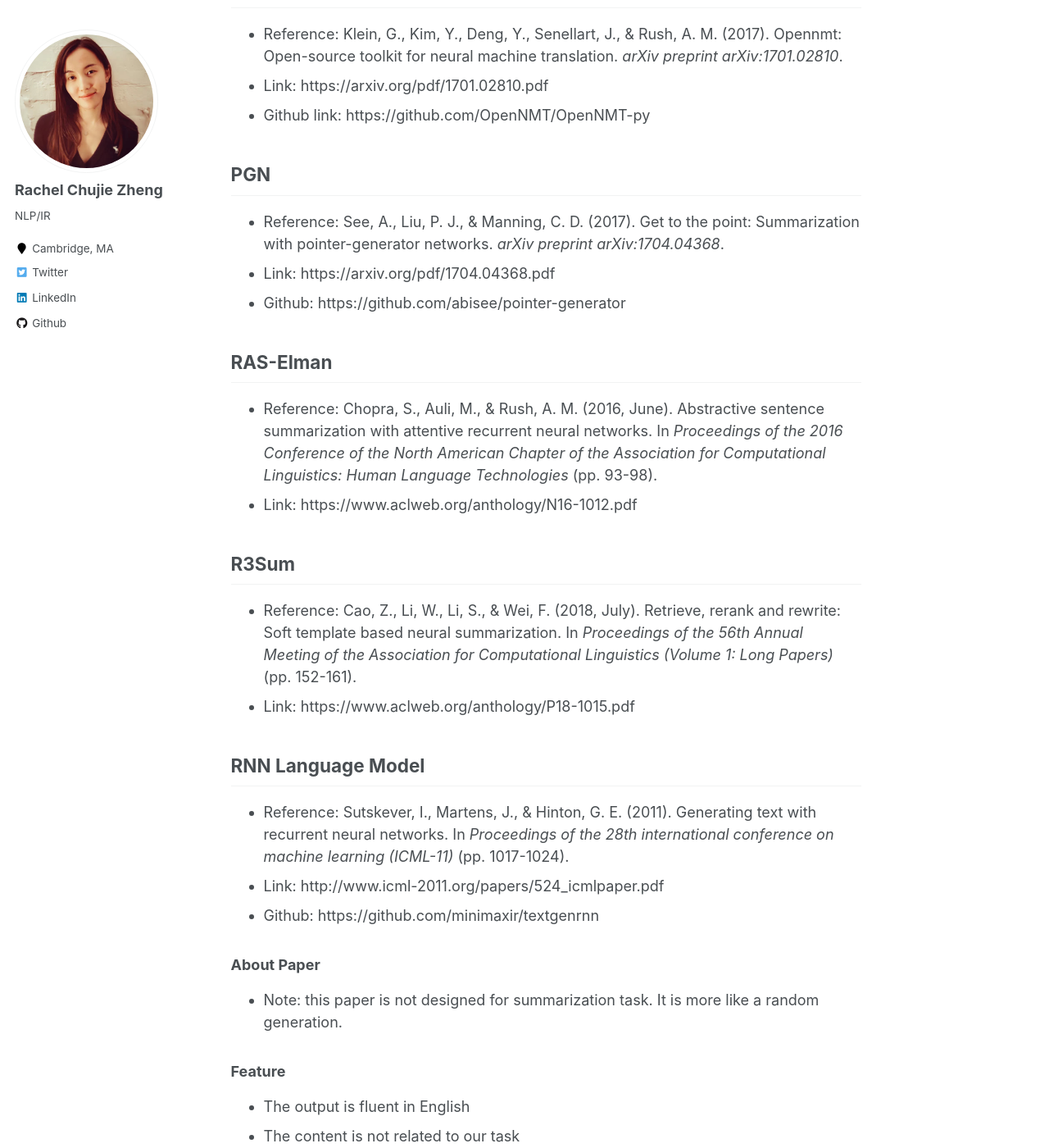
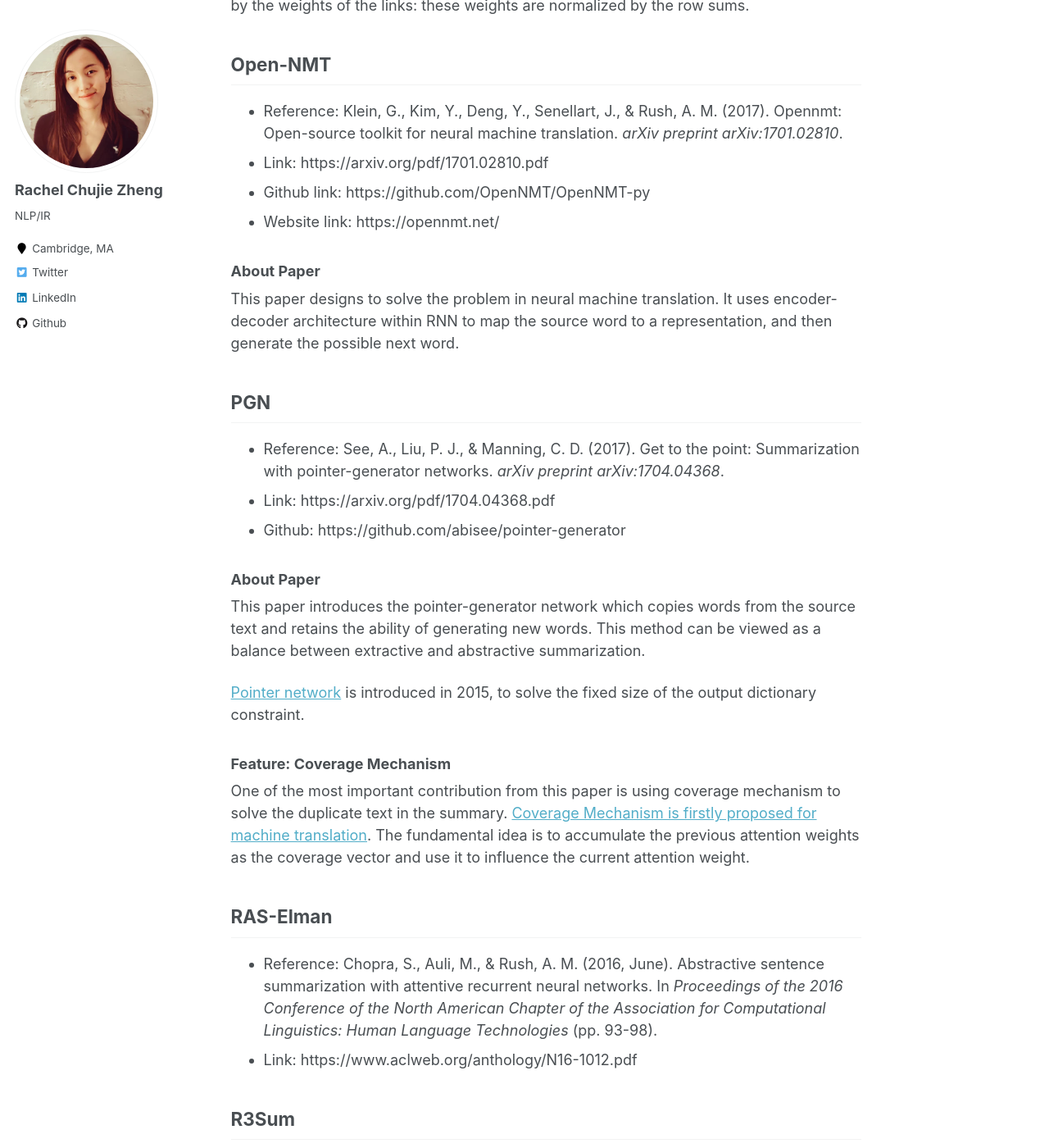
Before and after one commit to chz816/chz816.github.io, a Jekyll site: the page built from _posts/2020-04-19-abstractive-summarization-baseline.md, in a window 1280 px wide and 1400 px high, scrolled down 5203 px. Shown: the whole window at 82% size. Built offline with Jekyll 4.4.1, drawn with Linux system fonts in a browser that asks for light colours; some of the changed text lies outside the part shown.

Commit message:
update the newest post

```diff
--- a/_posts/2020-04-19-abstractive-summarization-baseline.md
+++ b/_posts/2020-04-19-abstractive-summarization-baseline.md
@@ -84,6 +84,10 @@ Beam search: maintain the full vocabulary while limiting itself to several poten
 - Link: https://arxiv.org/pdf/1602.06023.pdf
 - PyTorch-based program is in progress on Github. (https://github.com/JRC1995/Abstractive-Summarization)
 
+### About Paper
+
+This paper uses Attentional Encoder-Decoder RNN for abstractive summarization.
+
 
 
 ## FTSum
@@ -160,6 +164,11 @@ Using the binary discretization on the cosine matrix leads to an unweighted grap
 - Reference: Klein, G., Kim, Y., Deng, Y., Senellart, J., & Rush, A. M. (2017). Opennmt: Open-source toolkit for neural machine translation. *arXiv preprint arXiv:1701.02810*.
 - Link: https://arxiv.org/pdf/1701.02810.pdf
 - Github link: https://github.com/OpenNMT/OpenNMT-py
+- Website link: https://opennmt.net/
+
+### About Paper
+
+This paper designs to solve the problem in neural machine translation. It uses encoder-decoder architecture within RNN to map the source word to a representation, and then generate the possible next word.
 
 
 
@@ -168,6 +177,16 @@ Using the binary discretization on the cosine matrix leads to an unweighted grap
 - Reference: See, A., Liu, P. J., & Manning, C. D. (2017). Get to the point: Summarization with pointer-generator networks. *arXiv preprint arXiv:1704.04368*.
 - Link: https://arxiv.org/pdf/1704.04368.pdf
 - Github: https://github.com/abisee/pointer-generator
+
+### About Paper
+
+This paper introduces the pointer-generator network which copies words from the source text and retains the ability of generating new words. This method can be viewed as a balance between extractive and abstractive summarization.
+
+[Pointer network](https://arxiv.org/pdf/1506.03134.pdf) is introduced in 2015, to solve the fixed size of the output dictionary constraint.
+
+### Feature: Coverage Mechanism
+
+One of the most important contribution from this paper is using coverage mechanism to solve the duplicate text in the summary. [Coverage Mechanism is firstly proposed for machine translation](https://arxiv.org/pdf/1601.04811v6.pdf). The fundamental idea is to accumulate the previous attention weights as the coverage vector and use it to influence the current attention weight.
 
 
 
```
